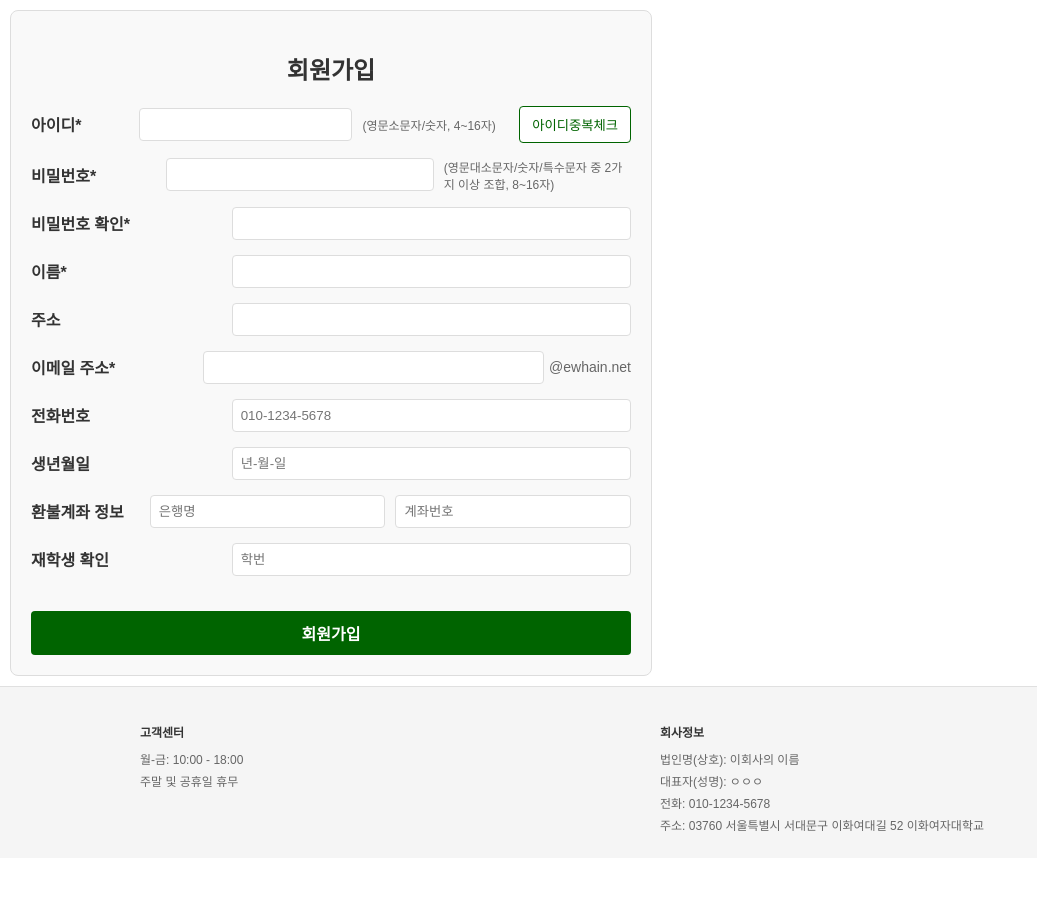
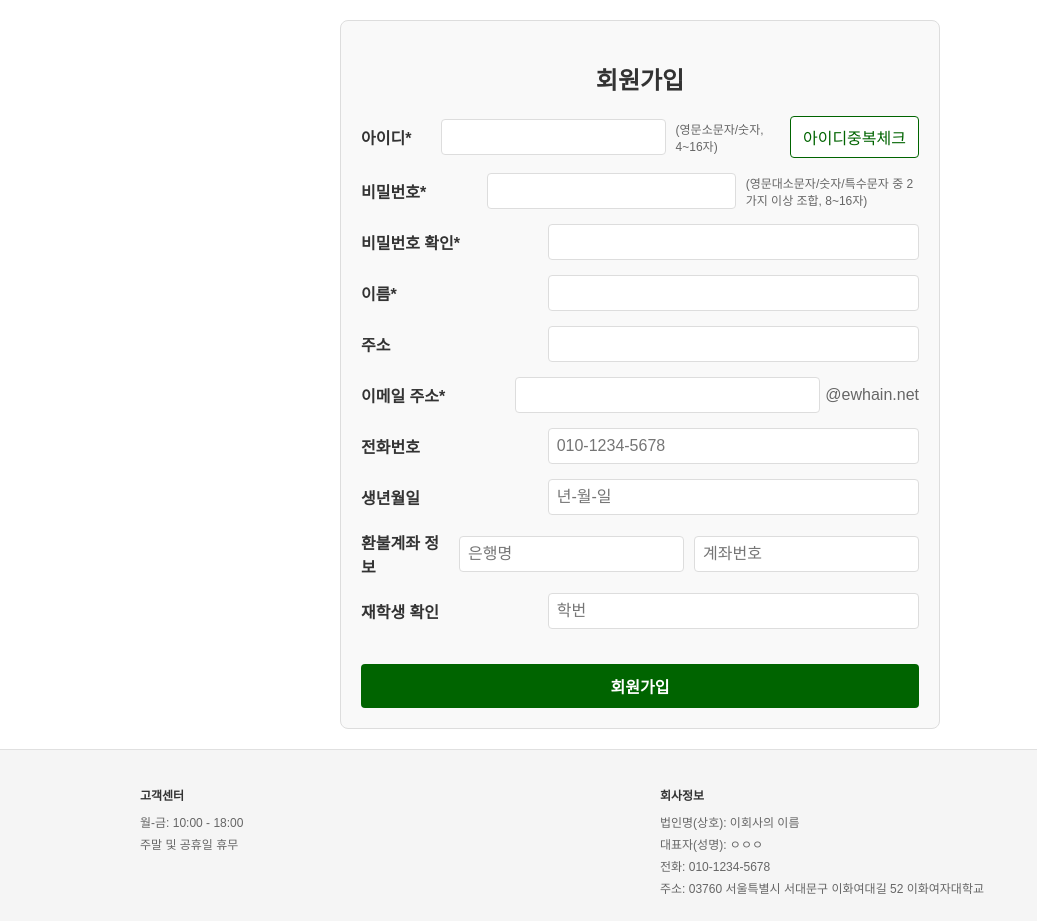
Before and after one commit to EWHA-Sofree/FLASK_PROJECT2024, a Flask app: page /sign_up in a window 1280 px wide. Shown: the part 149-1070 px from the top of the page, without its empty margins (0-1037 px from the left). Before the commit the page ends 980 px from the top, so only its background shows below. Run offline with Flask 3, Linux system fonts and the light colour scheme.

Commit message:
Update styling for sign-up page

```diff
--- a/static/css/sign_up.css
+++ b/static/css/sign_up.css
@@ -1,13 +1,15 @@
 /* Centering and styling the container */
 .signup-container {
     max-width: 600px;
-    margin: 10px;
+    margin: 20px auto; /* 화면 중앙에 배치 */
     padding: 20px;
     border: 1px solid #ddd;
     border-radius: 8px;
     background-color: #f9f9f9;
+    box-sizing: border-box; /* padding 포함한 크기 조정 */
 }
 
+/* Styling the title */
 .signup-title {
     font-size: 24px;
     font-weight: bold;
@@ -16,18 +18,22 @@
     margin-bottom: 20px;
 }
 
+/* Form group layout */
 .signup-form .form-group {
     display: flex;
     align-items: center;
     margin-bottom: 15px;
 }
 
+/* Label styling */
 .signup-form label {
     flex: 1;
     font-weight: bold;
     color: #333;
+    font-size: 16px;
 }
 
+/* Input field styling */
 .signup-form input[type="text"],
 .signup-form input[type="password"] {
     flex: 2;
@@ -35,8 +41,11 @@
     margin-left: 10px;
     border: 1px solid #ddd;
     border-radius: 4px;
+    font-size: 16px;
+    box-sizing: border-box; /* padding 포함한 크기 조정 */
 }
 
+/* Input info text */
 .signup-form .input-info {
     flex: 1.5;
     font-size: 12px;
@@ -44,6 +53,7 @@
     margin-left: 10px;
 }
 
+/* Duplicate check button */
 .signup-form .duplicate-btn {
     padding: 8px 12px;
     background-color: white;
@@ -52,14 +62,17 @@
     border-radius: 4px;
     cursor: pointer;
     margin-left: 10px;
+    font-size: 16px;
 }
 
+/* Email domain text */
 .signup-form .email-domain {
     margin-left: 5px;
-    font-size: 14px;
+    font-size: 16px;
     color: #666;
 }
 
+/* Submit button styling */
 .submit-btn {
     width: 100%;
     padding: 10px;
```
